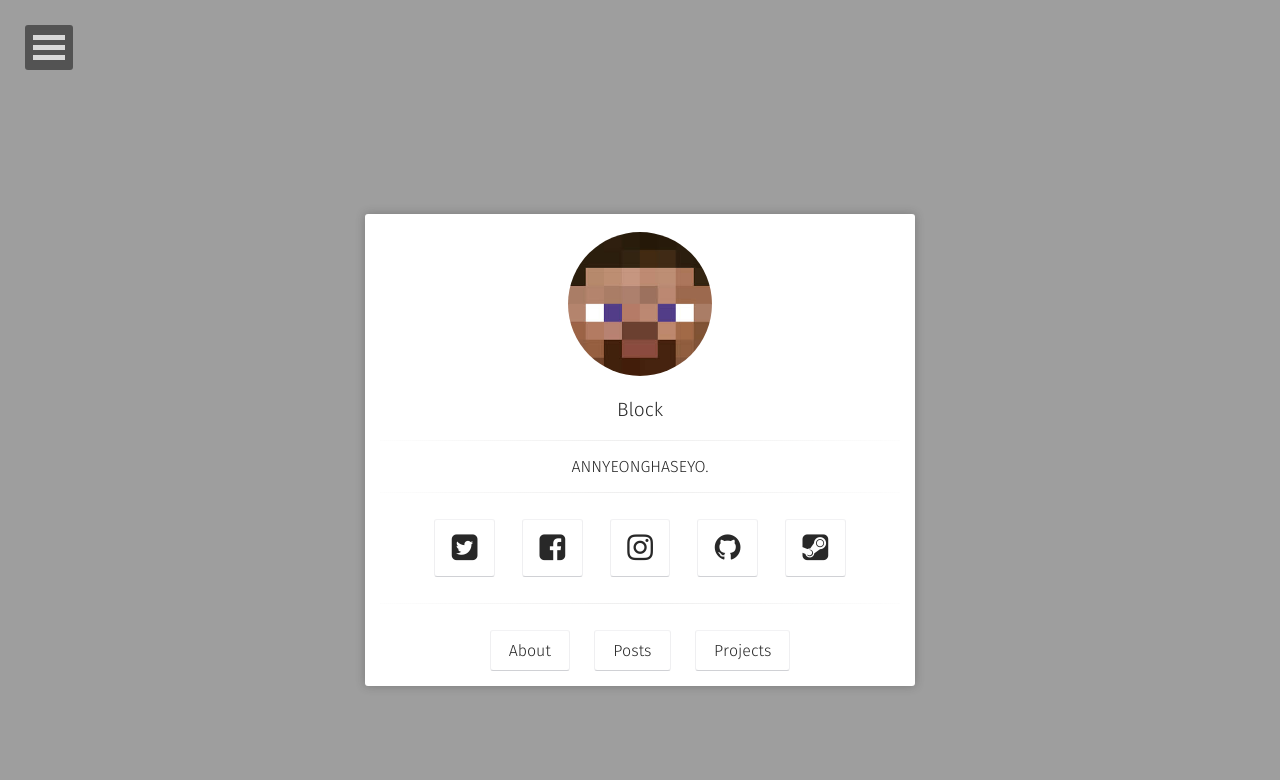
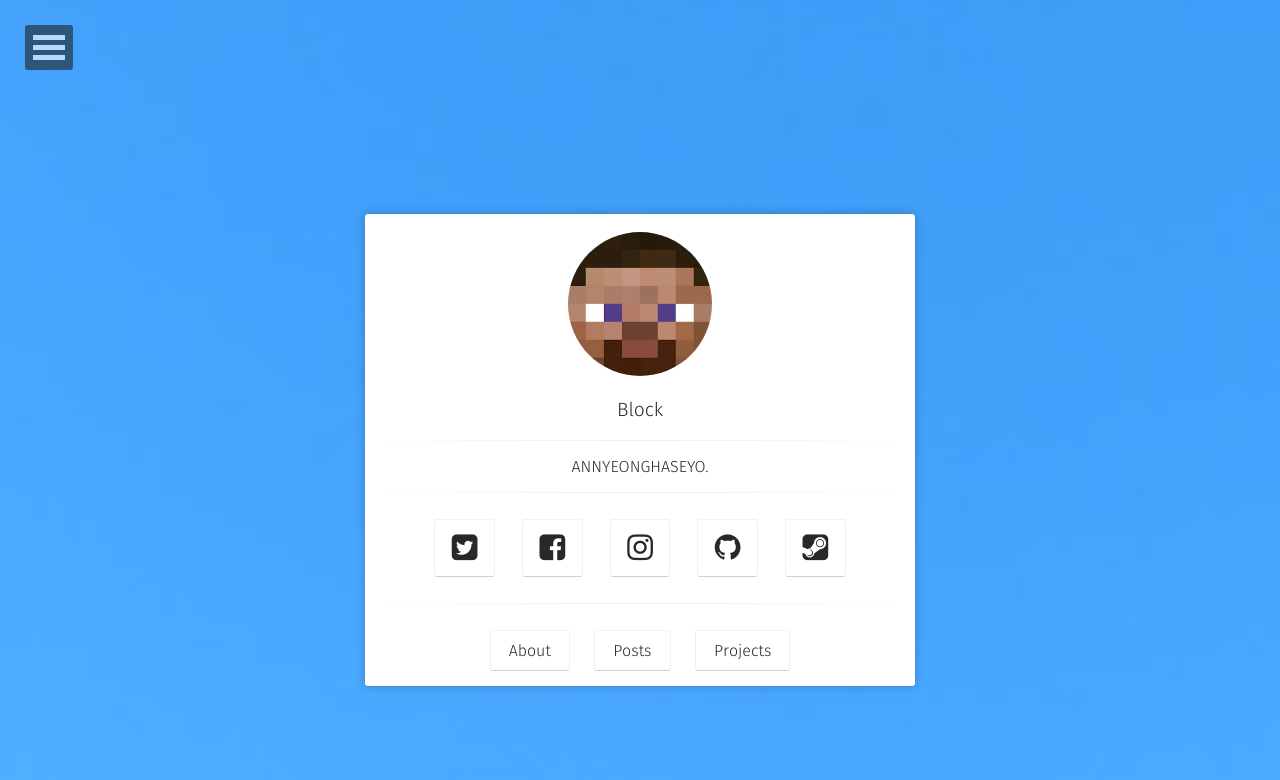
Before and after one commit to john3670/john3670.github.com, a Jekyll site: the page built from index.html, in a window 1280 px wide. Shown: the top 780 px of the page. Built offline with Jekyll 4.4.1, drawn with Linux system fonts in a browser that asks for light colours; some web fonts are replaced.

Commit message:
Update _config.yml

```diff
--- a/_config.yml
+++ b/_config.yml
@@ -5,7 +5,7 @@ description:        "Moon is a minimal, one column jekyll theme for your blog."
 reading_time:       true
 words_per_minute:   200
 logo:               'assets/img/다운로드.jfif'
-background:         'assets/img/placeholder-big.jpg'
+background:         'assets/img/다운로드.png'
 tiled_bg:           false   # Set this true if you want to tile your background image, otherwise it will be covered
 locale:             en_US
 # url:                https://taylantatli.github.io/Moon
```
